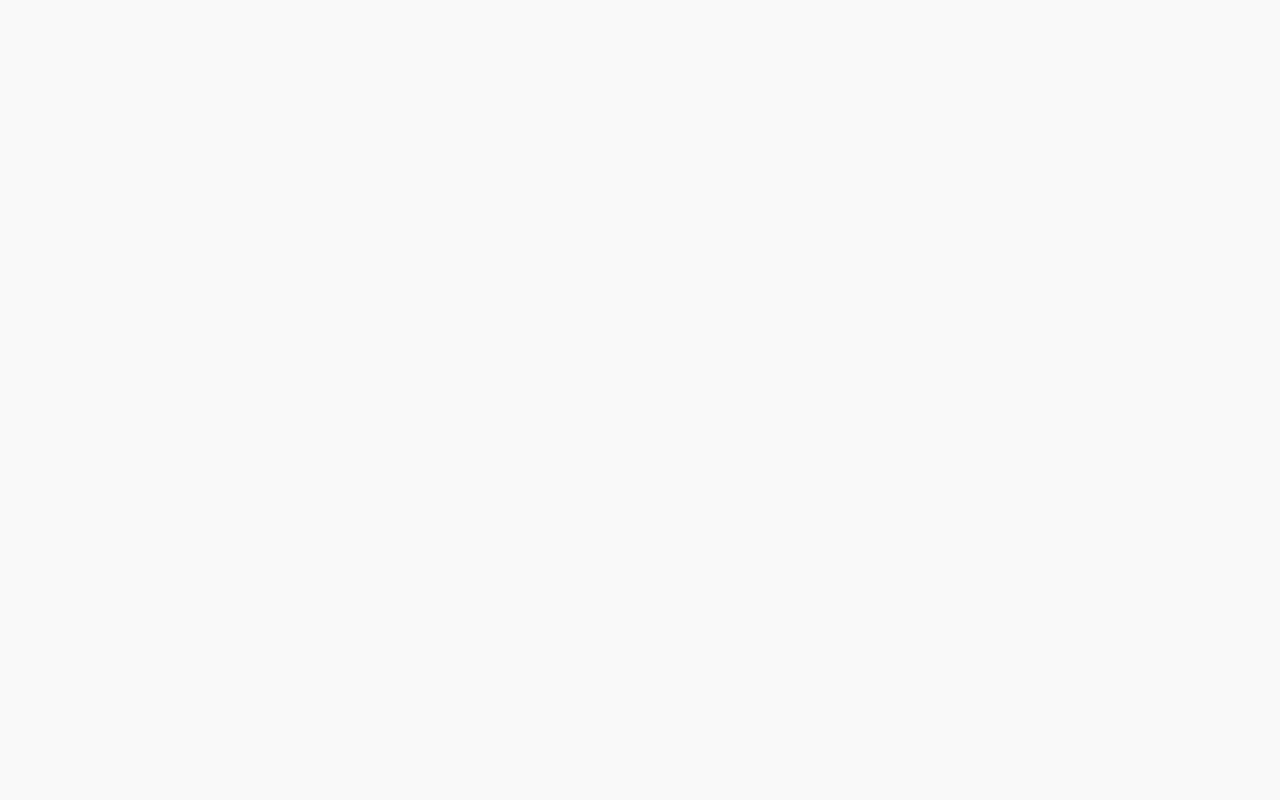
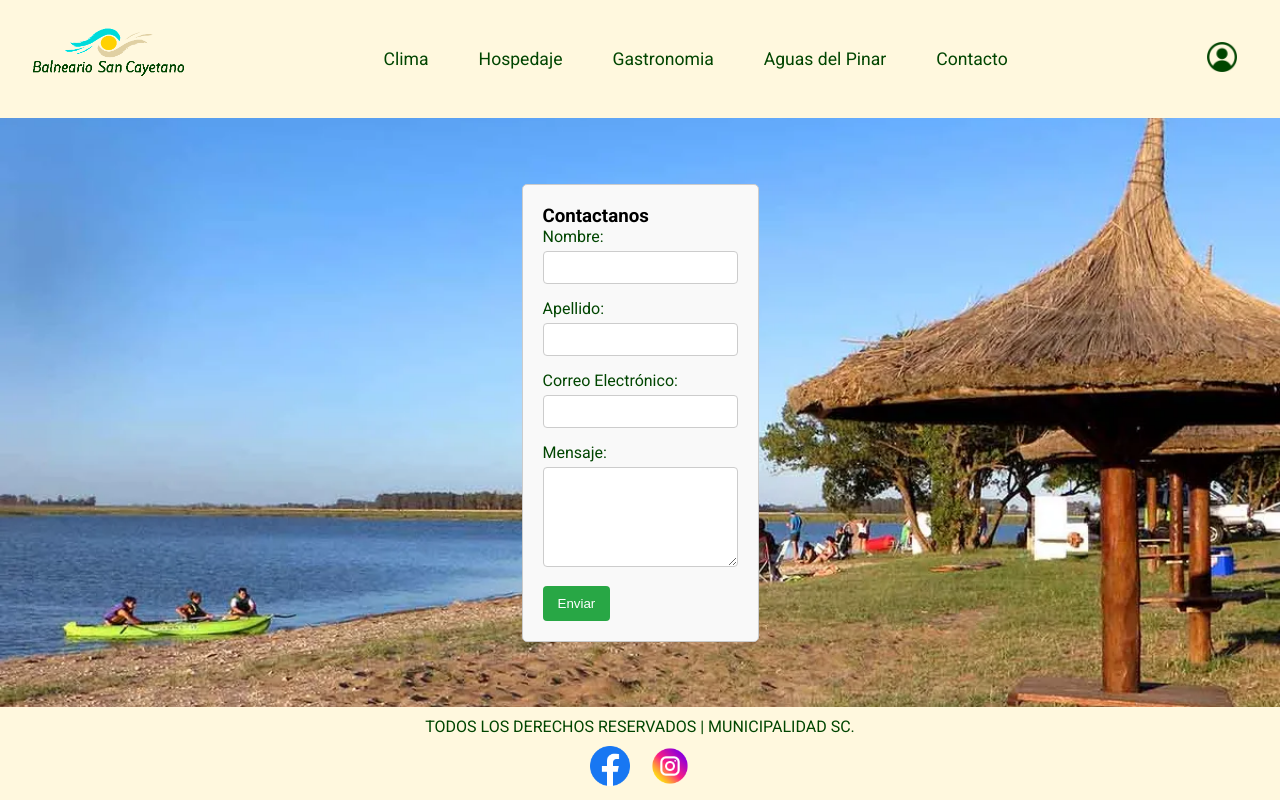
Before and after one commit to enzo952008/TrabajoFinalFullStack, a React (Create React App) app in the folder web-balneariosc/: page /contacto in a window 1280 px wide. Before the commit this address had no page. Built offline with nearby package versions, Linux system fonts and the light colour scheme.

Commit message:
formcontact

```diff
--- a/web-balneariosc/src/App.js
+++ b/web-balneariosc/src/App.js
@@ -4,8 +4,9 @@ import ReactDOM from "react-dom/client";
 import { BrowserRouter, Routes, Route } from "react-router-dom";
 import Home from './home/home';
 import Layout from './components/layout-component';
+import Contact from './contacto/contact';
+import CreateAccount from './create-account/create-account';
 
-import CreateAccount from './create-account/create-account';
 
 
 
@@ -17,6 +18,7 @@ export default function App() {
       <Route index element={<Home/>}></Route>
       <Route path='login' element={<Login/>}></Route>
       <Route path='create-account' element={<CreateAccount/>}></Route>
+      <Route path='contacto' element={<Contact/>}> </Route>
     </Routes>
     </BrowserRouter>
   );
--- /dev/null
+++ b/web-balneariosc/src/components/form-contact-component.jsx
@@ -0,0 +1,64 @@
+import React, { useState } from 'react';
+import '../styles/form-contact.css';
+
+const FormContact = () => {
+  const [nombre, setNombre] = useState('');
+  const [apellido, setApellido] = useState('');
+  const [correo, setCorreo] = useState('');
+  const [mensaje, setMensaje] = useState('');
+
+  const handleSubmit = (e) => {
+    e.preventDefault();
+    // Aquí puedes manejar el envío del formulario
+    console.log('Formulario enviado:', { nombre, apellido, correo, mensaje });
+  };
+
+  return (
+
+    <form className="formulario" onSubmit={handleSubmit}>
+      <div><h3>Contactanos</h3></div>
+      <div className="form-group">
+        <label htmlFor="nombre">Nombre:</label>
+        <input
+          type="text"
+          id="nombre"
+          value={nombre}
+          onChange={(e) => setNombre(e.target.value)}
+          required
+        />
+      </div>
+      <div className="form-group">
+        <label htmlFor="apellido">Apellido:</label>
+        <input
+          type="text"
+          id="apellido"
+          value={apellido}
+          onChange={(e) => setApellido(e.target.value)}
+          required
+        />
+      </div>
+      <div className="form-group">
+        <label htmlFor="correo">Correo Electrónico:</label>
+        <input
+          type="email"
+          id="correo"
+          value={correo}
+          onChange={(e) => setCorreo(e.target.value)}
+          required
+        />
+      </div>
+      <div className="form-group">
+        <label htmlFor="mensaje">Mensaje:</label>
+        <textarea
+          id="mensaje"
+          value={mensaje}
+          onChange={(e) => setMensaje(e.target.value)}
+          required
+        />
+      </div>
+      <button type="submit">Enviar</button>
+    </form>
+  );
+};
+
+export default FormContact;
--- a/web-balneariosc/src/components/navBar-component.jsx
+++ b/web-balneariosc/src/components/navBar-component.jsx
@@ -30,7 +30,7 @@ class NavBar extends React.Component {
                     <a href="#link2">Hospedaje</a>
                     <a href="#link3">Gastronomia</a>
                     <a href="#link4">Aguas del Pinar</a>
-                    <a href="#link5">Contacto</a>
+                    <a href="/contacto">Contacto</a>
                 </div>
                 <Link to="/login">
                     <img className="logoprofile" src={profile} alt="Profile" />
--- /dev/null
+++ b/web-balneariosc/src/contacto/contact.js
@@ -0,0 +1,22 @@
+import React from "react";
+import NavBar from "../components/navBar-component";
+import FormContact from "../components/form-contact-component";
+import Footer from "../components/footer-component";
+import '../styles/form-contact.css';
+import '../styles/contact.css' ;
+
+
+const Contact = () => {
+    return (
+        <div className="page-container">
+            <NavBar />
+
+            <div className="content-wrap">
+
+                 <FormContact />
+            </div>
+            <Footer />
+        </div>
+    );
+};
+export default Contact;
--- a/web-balneariosc/src/home/home.js
+++ b/web-balneariosc/src/home/home.js
@@ -5,6 +5,7 @@ import DescriptionTourist from '../components/description-component';
 import TouristAttractions from '../components/TouristAttractions-component';
 import Footer from '../components/footer-component';
 import Login from '../login/login';
+import Contact from '../contacto/contact';
 import { Route, Routes,} from 'react-router-dom';
 import '../styles/home.css'
 class Home extends React.Component {
@@ -13,12 +14,12 @@ class Home extends React.Component {
             <div>
                 <NavBar />
                 <Routes>
-                     {/* <Route path="/clima" component={Clima} />
+                    {/* <Route path="/clima" component={Clima} />
                     <Route path="/hospedaje" component={Hospedaje} />
                     <Route path="/gastronomia" component={Gastronomia} />
-                    <Route path="/aguasdelpinar" component={AguasDelPinar} />
-                    <Route path="/contacto" component={Contacto} />
-                    <Route path="/profile" component={Profile} /> */}
+                    <Route path="/aguasdelpinar" component={AguasDelPinar} /> */}
+                    <Route path="/contacto" component={Contact} />
+                    {/* <Route path="/profile" component={Profile} />  */}
                     <Route path="/login" component={Login} />
                 </Routes>
                 <Carousel />
--- /dev/null
+++ b/web-balneariosc/src/styles/contact.css
@@ -0,0 +1,20 @@
+/* Login.css */
+.page-container {
+    display: flex;
+    flex-direction: column;
+    min-height: 100vh;
+    background-image: url('../login/img/imagepng.webp');
+    background-size: cover;
+    background-position: center;
+    background-repeat: no-repeat;
+    margin: 0;
+    padding: 0;
+}
+
+.content-wrap {
+    flex: 1;
+    display: flex;
+    justify-content: center;
+    align-items: center;
+    padding: 20px;
+}
--- /dev/null
+++ b/web-balneariosc/src/styles/form-contact.css
@@ -0,0 +1,43 @@
+.formulario {
+    max-width: 600px;
+    margin: 0 auto;
+    padding: 20px;
+    border: 1px solid #ccc;
+    border-radius: 5px;
+    background-color: #f9f9f9;
+  }
+
+  .form-group {
+    margin-bottom: 15px;
+  }
+
+  .form-group label {
+    display: block;
+    margin-bottom: 5px;
+  }
+
+  .form-group input,
+  .form-group textarea {
+    width: 100%;
+    padding: 8px;
+    border: 1px solid #ccc;
+    border-radius: 4px;
+  }
+
+  .form-group textarea {
+    height: 100px;
+    resize: vertical;
+  }
+
+  button {
+    padding: 10px 15px;
+    background-color: #28a745;
+    color: white;
+    border: none;
+    border-radius: 4px;
+    cursor: pointer;
+  }
+
+  button:hover {
+    background-color: #218838;
+  }
```
